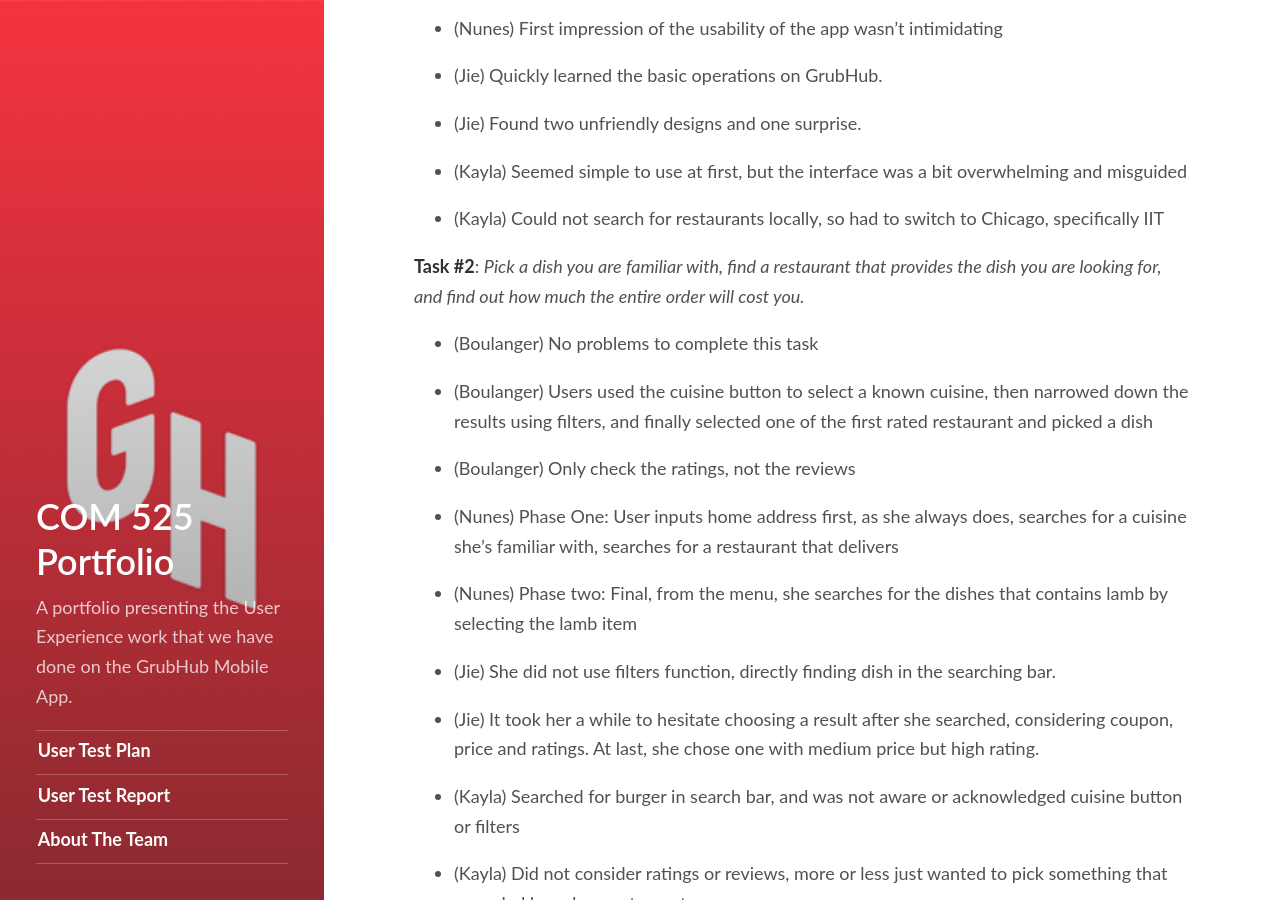
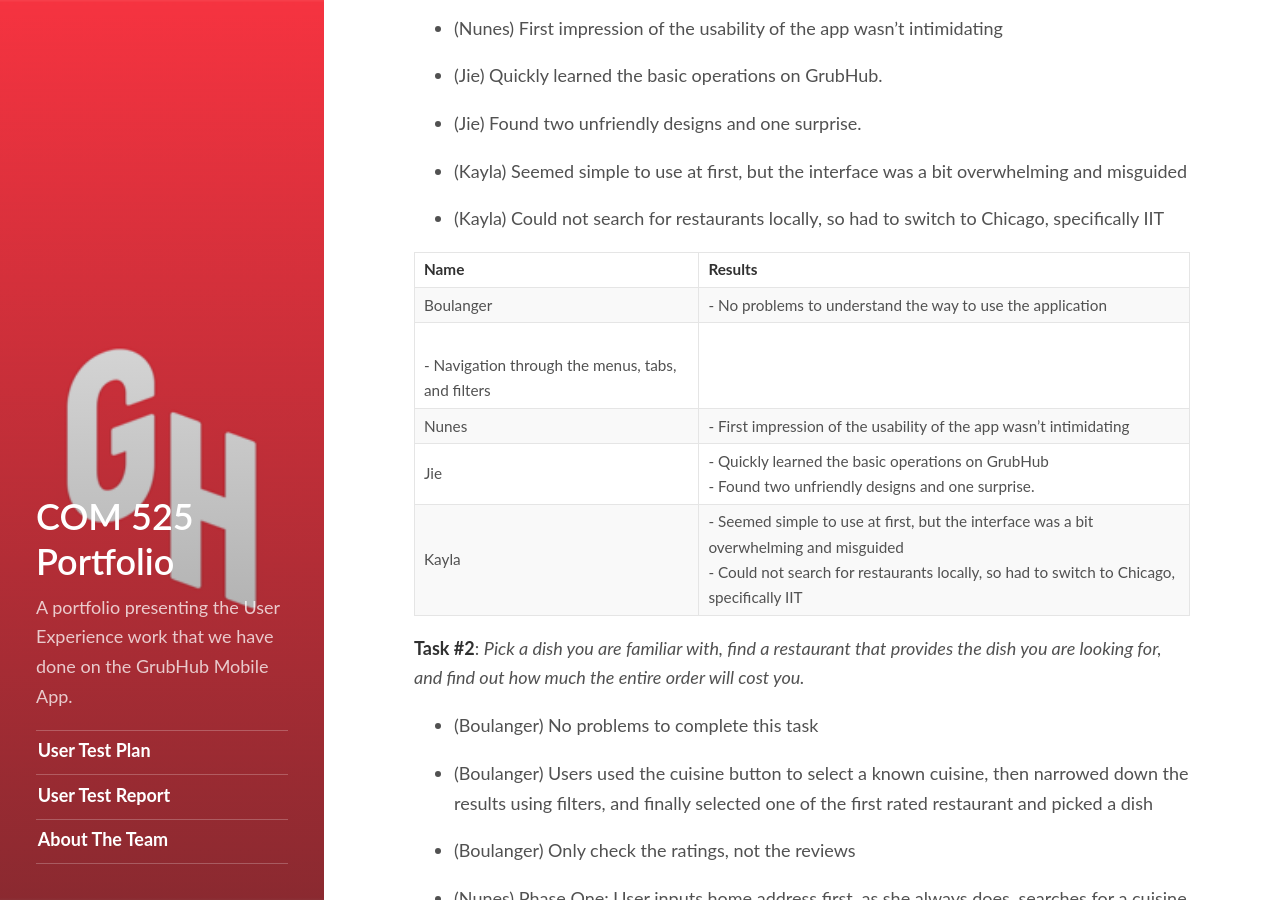
Before and after one commit to florian-wahl/com525portfolio, a Jekyll site: the page built from user-test-report.md, in a window 1280 px wide and 900 px high, scrolled down 5350 px. Built offline with Jekyll 4.4.1, drawn with Linux system fonts in a browser that asks for light colours; some of the changed lines change nothing that is shown; some of the changed text lies outside the part shown.

Commit message:
Updated.

```diff
--- a/user-test-report.md
+++ b/user-test-report.md
@@ -25,8 +25,8 @@
    1. [Overall Task Completion](#5-1)
    2. [Results by tasks](#5-2)
    3. [Errors](#5-3)
-   4. [Overall Ratings/Metrics](#5-4)
-   5. [Participants Feedback](#5-5)
+   4. [Participants’ Feedback, Likes, Dislikes, & Recommendations](#5-4)
+   5. [Summary](#5-5)
 6. [Recommendations](#6)
 7. [Conclusion](#7)
 
@@ -157,6 +157,16 @@
 - (Kayla) Seemed simple to use at first, but the interface was a bit overwhelming and misguided
 
 - (Kayla) Could not search for restaurants locally, so had to switch to Chicago, specifically IIT
+
+| **Name** | **Results** |
+| --- | --- |
+| Boulanger | - No problems to understand the way to use the application
+<br> - Navigation through the menus, tabs, and filters |
+| Nunes | - First impression of the usability of the app wasn’t intimidating |
+| Jie | - Quickly learned the basic operations on GrubHub <br> - Found two unfriendly designs and one surprise. |
+| Kayla | - Seemed simple to use at first, but the interface was a bit overwhelming and misguided <br> - Could not search for restaurants locally, so had to switch to Chicago, specifically IIT |
+
+
 
 **Task #2**: *Pick a dish you are familiar with, find a restaurant that provides the dish you are looking for, and find out how much the entire order will cost you.*
 
@@ -290,7 +300,7 @@
 
 - Add way to search type of food within or outside the application (Database, Search Engine)
 
-# 6. <span id="6">Summary</span>
+## 5.5. <span id="6">Summary</span>
 
 | **Tasks** | **Results** | **Errors/Problems** | **Comments** |
 | --- | --- | --- | --- |
@@ -301,7 +311,7 @@
 | #5 | Users selected without any issues three dishes they were familiar with. | | This task was longer than the other ones. |
 | #6 | Criteria varies from a participant to another (delivery time, price) |  |  |
 
-# 7. <span id="7">Recommendations</span>
+# 6. <span id="7">Recommendations</span>
 
 Based on what we saw, the results of the user test, and the feedback of the participants, our team recommends the following:
 
@@ -313,6 +323,6 @@
 | | Reviews | No pictures are available to “introduce” unfamiliar dishes | **High** | Emphasize the reviews with pictures. Allow users to link a review to a specific dish. |
 | | List | Too much items | **Medium** | Use table instead |
 
-# 8. <span id="8">Conclusion</span>
+# 7. <span id="8">Conclusion</span>
 
 GrubHub provides most basic functions as a food-delivery application and it is not too difficult for users to find the information they need either within in the application or outside via sources such as Google, Yelp, or the restaurant's webpage. However, GrubHub is not outstanding, because in most of our cases it did not leave a strong positive impression on our users being tested which means other users can and will choose other applications to substitute it. Some functions still need improvements, like user confusion over names of unfamiliar dishes, too many options before adding one dish into the shopping cart or overall user information overload, reviews are not easy in all cases to find and read, visual and textual information in the restaurants menus are not always provided where it would be beneficial to the user.
```
